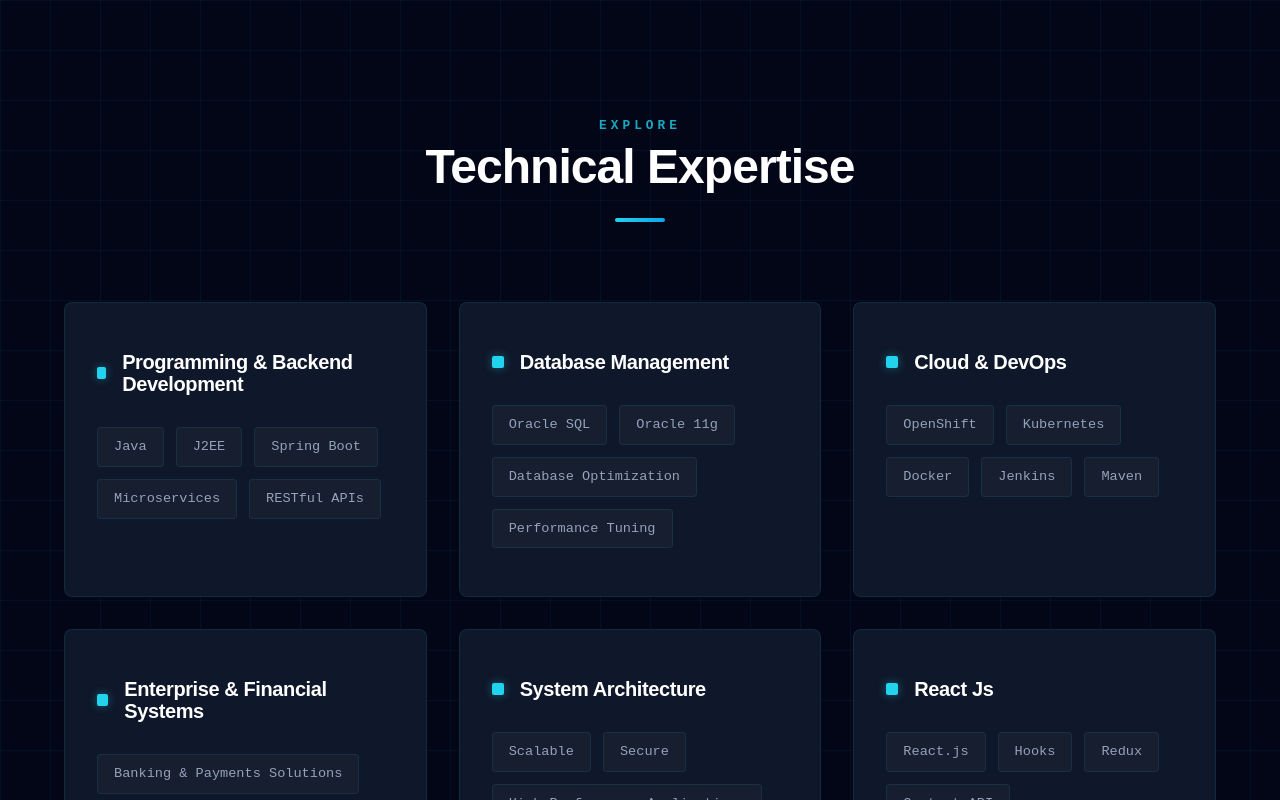
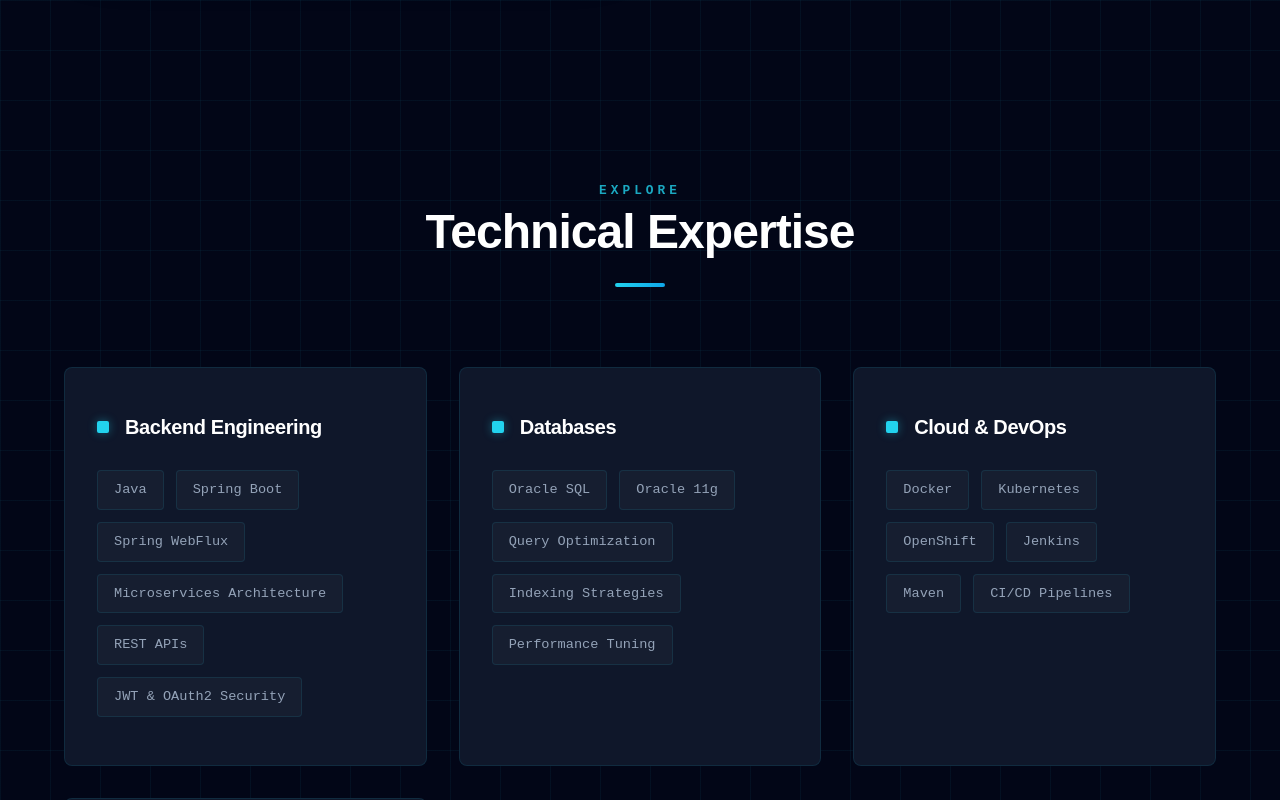
Before and after one commit to asiffmahmad/webprofile, a React (Vite) app: page / in a window 1280 px wide. Shown: the part 2000-2800 px from the top of the page. Built offline with nearby package versions, Linux system fonts and the light colour scheme.

Commit message:
content changed

```diff
--- a/package.json
+++ b/package.json
@@ -18,7 +18,7 @@
     "@types/react": "^19.2.5",
     "@types/react-dom": "^19.2.3",
     "@vitejs/plugin-react": "^5.1.1",
-    "eslint": "^9.39.1",
+    "eslint": "^10.0.1",
     "eslint-plugin-react-hooks": "^7.0.1",
     "eslint-plugin-react-refresh": "^0.4.24",
     "globals": "^16.5.0",
--- a/src/data.js
+++ b/src/data.js
@@ -1,55 +1,125 @@
 export const profileData = {
-  name: "Asiff",
-  role: "Full Stack Developer",
+  name: "Asiff Mahmad",
+  role: "Senior Java Backend Engineer | Microservices & Cloud-Native Systems",
   email: "asiffmahmad9@gmail.com",
   github: "https://github.com/asiffmahmad",
   linkedin: "https://www.linkedin.com/in/asiffmahmad/",
-  about: "I'm a Java Backend Developer with 4+ years of experience in designing and developing scalable, high-performance, and secure enterprise applications for the banking and financial services industry. My expertise spans Java, Spring Boot, Microservices, Oracle SQL, and Cloud Technologies, helping organizations modernize legacy systems and build efficient, cloud-native solutions.",
+
+  about: "Java Backend Engineer with 4+ years of experience building high-throughput, mission-critical banking and financial systems. Specialized in designing microservices architectures, optimizing database performance, and modernizing legacy monoliths into scalable, cloud-native platforms. Strong expertise in Spring Boot, distributed systems, container orchestration, and secure API development.",
+
+  experienceHighlights: [
+    "Led migration of monolithic banking systems to microservices architecture",
+    "Improved transaction processing performance by up to 40%",
+    "Designed and secured RESTful APIs for financial integrations",
+    "Optimized Oracle databases for high-volume transactional systems",
+    "Deployed containerized services using Docker and OpenShift"
+  ],
+
   skills: [
     {
-      category: "Programming & Backend Development",
-      items: ["Java", "J2EE", "Spring Boot", "Microservices", "RESTful APIs"]
+      category: "Backend Engineering",
+      items: [
+        "Java",
+        "Spring Boot",
+        "Spring WebFlux",
+        "Microservices Architecture",
+        "REST APIs",
+        "JWT & OAuth2 Security"
+      ]
     },
     {
-      category: "Database Management",
-      items: ["Oracle SQL", "Oracle 11g", "Database Optimization", "Performance Tuning"]
+      category: "Databases",
+      items: [
+        "Oracle SQL",
+        "Oracle 11g",
+        "Query Optimization",
+        "Indexing Strategies",
+        "Performance Tuning"
+      ]
     },
     {
       category: "Cloud & DevOps",
-      items: ["OpenShift", "Kubernetes", "Docker", "Jenkins", "Maven"]
+      items: [
+        "Docker",
+        "Kubernetes",
+        "OpenShift",
+        "Jenkins",
+        "Maven",
+        "CI/CD Pipelines"
+      ]
     },
     {
-      category: "Enterprise & Financial Systems",
-      items: ["Banking & Payments Solutions", "Monolithic to Microservices Migration"]
-    },
-    {
-      category: "System Architecture",
-      items: ["Scalable", "Secure", "High-Performance Applications"]
-    },
-    {
-      category: "React Js",
-      items: ["React.js", "Hooks", "Redux", "Context API", "Responsive UI Design"]
-
+      category: "Frontend",
+      items: [
+        "React.js",
+        "Redux",
+        "Hooks",
+        "Responsive UI"
+      ]
     }
   ],
-  collaboration: "I collaborate closely with cross-functional teams to deliver robust, scalable, and cost-efficient solutions. My ability to optimize databases, enhance system performance, and implement cloud-native architectures ensures seamless digital transformation for businesses. I also have a strong interest in contributing to open-source projects.",
-  goals: "My dream is to become a Tech Architect and I have started exploring System Design and React.",
-  coreTechStack: ["Java", "Spring Boot", "SQL", "React.js", "AWS"],
+
+  coreTechStack: [
+    "Java",
+    "Spring Boot",
+    "Microservices",
+    "Oracle SQL",
+    "Docker",
+    "React.js"
+  ],
+
+    collaboration: "Collaborate with cross-functional teams including product, QA, and DevOps to deliver secure, scalable, and performance-driven solutions. Contribute to architectural discussions, conduct code reviews, and ensure production stability through structured engineering practices.",
+
+  goals: "Advancing toward enterprise architecture and system design leadership by deepening expertise in distributed systems, cloud-native patterns, and scalable frontend-backend integrations.",
+
   projects: [
     {
       title: "Cloud-Native Banking Platform",
-      description: "Modernized a legacy monolithic banking system into a microservices architecture using Spring Boot and Docker. Improved transaction processing speed by 40% and enabled seamless scaling during peak loads.",
-      tech: ["Java", "Spring Boot", "Microservices", "Docker", "Oracle SQL"]
+      description: "Architected and implemented microservices-based banking modules to replace a legacy monolithic system. Achieved 40% improvement in transaction processing performance and enabled horizontal scalability during peak financial operations.",
+      impact: [
+        "Reduced system downtime",
+        "Improved deployment frequency using CI/CD",
+        "Containerized services for scalable cloud deployment"
+      ],
+      tech: [
+        "Java",
+        "Spring Boot",
+        "Microservices",
+        "Docker",
+        "Oracle SQL"
+      ]
     },
     {
       title: "Secure Payment Gateway Integration",
-      description: "Designed and implemented a secure payment processing service integrated with multiple third-party providers. Built with a focus on PCI-DSS compliance and high availability.",
-      tech: ["Java", "REST APIs", "Security", "MySQL"]
+      description: "Designed and implemented secure payment processing APIs integrated with third-party providers, ensuring compliance with financial security standards and high availability requirements.",
+      impact: [
+        "Implemented secure authentication and authorization",
+        "Handled high-volume transaction validation",
+        "Ensured PCI-aligned architecture practices"
+      ],
+      tech: [
+        "Java",
+        "Spring Boot",
+        "REST APIs",
+        "Security",
+        "MySQL"
+      ]
     },
     {
-      title: "Real-time Financial Dashboard",
-      description: "Developed a full-stack dashboard for monitoring financial transactions in real-time. utilized React for a dynamic frontend and Spring WebFlux for reactive backend data streaming.",
-      tech: ["React.js", "Spring WebFlux", "WebSocket", "Chart.js"]
+      title: "Real-Time Financial Monitoring Dashboard",
+      description: "Developed a reactive full-stack application for real-time monitoring of financial transactions with live data streaming and performance visualization.",
+      impact: [
+        "Enabled real-time operational visibility",
+        "Reduced manual monitoring efforts"
+      ],
+      tech: [
+        "React.js",
+        "Spring WebFlux",
+        "WebSocket",
+        "Chart.js"
+      ]
     }
-  ]
+  ],
+
+  positioningStatement: "Focused on building resilient, scalable backend systems for high-stakes financial environments. Passionate about system design, distributed architecture, and engineering excellence."
 };
```
Also changed, not shown: src/databkp.js (added, +54 -0 lines), 1 other file (tests, documents, lock files or other folders).
